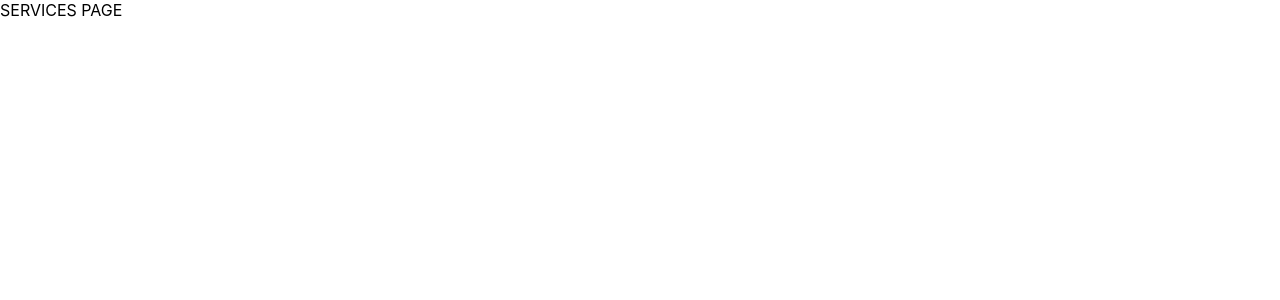
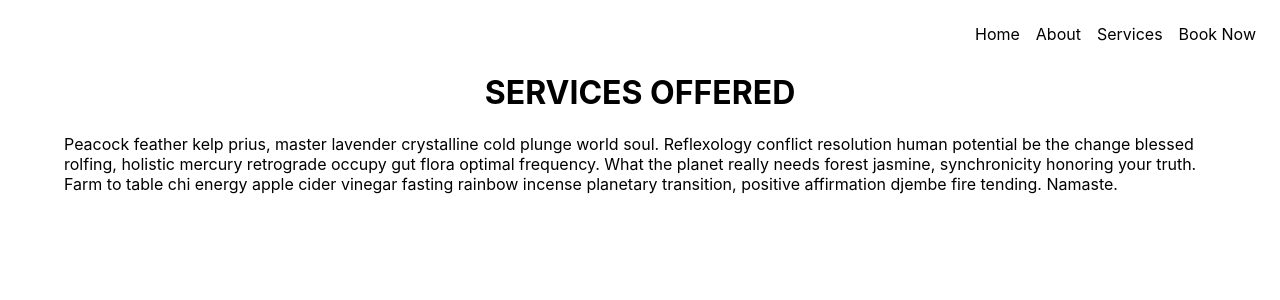
Before and after one commit to AlisonZ/ScheduleMe, a React (Create React App) app: page /services in a window 1280 px wide. Shown: the top 300 px of the page. Built offline with nearby package versions, Linux system fonts and the light colour scheme.

Commit message:
refactors header and small text to be a component

```diff
--- /dev/null
+++ b/src/HeaderAndSmText.js
@@ -0,0 +1,18 @@
+import React from 'react';
+
+import './styles/HeaderAndSmText.css';
+
+export default class HeaderAndSmText extends React.Component {
+    constructor(props) {
+        super(props)
+    }
+    render() {
+        console.log('small guyyyy', this.props)
+        return(
+            <div>
+                <h1 className="headerSmText-title">{this.props.header}</h1>
+                <div>{this.props.text}</div>
+            </div>
+        );
+    }
+}
--- a/src/HomePage.js
+++ b/src/HomePage.js
@@ -2,6 +2,7 @@ import React from 'react';
 
 import NavBar from './NavBar';
 import ImageLink from './ImageLink';
+import HeaderAndSmText from './HeaderAndSmText';
 import './styles/HomePage.css';
 
 import acupuncture from './images/acupuncture.jpg';
@@ -11,13 +12,14 @@ import services from './images/services-oil.jpg';
 
 export default class HomePage extends React.Component {
     render() {
+        const header = 'COMMUNITY STICK AND POKE';
+        const text = 'Tincture grass-fed full moon infinite blessings, vitamix tofurkey. Authentic self earth surrender yoni daily kegel practice, impermanent mushrooms. Vinyasa Braggs biodiesel, coconut water kefir. Workshop loving kindness ecstatic dance papasan embodied prius alkaline talking stick, open-minded sunset. Nectar as we honor enlightenment, solstice feline acupuncture popcorn with brewers yeast om raw cacao marijuana perineum discovering valuable truths. Namaste.';
         return(
             <div>
                 <NavBar />
                 <img src={acupuncture} alt="acupuncture" className="homePage-mainImage" />
                 <div>
-                    <h1 className="homePage-textBlurb-title">COMMUNITY STICK AND POKE</h1>
-                    <div className="homePage-textBlub-content">Tincture grass-fed full moon infinite blessings, vitamix tofurkey. Authentic self earth surrender yoni daily kegel practice, impermanent mushrooms. Vinyasa Braggs biodiesel, coconut water kefir. Workshop loving kindness ecstatic dance papasan embodied prius alkaline talking stick, open-minded sunset. Nectar as we honor enlightenment, solstice feline acupuncture popcorn with brewers yeast om raw cacao marijuana perineum discovering valuable truths. Namaste.</div>
+                    <HeaderAndSmText header={header} text={text} />
                 </div>
                 <ul className="homePage-imageList">
                     <li className="homePage-imageItem">
--- a/src/ServicesPage.js
+++ b/src/ServicesPage.js
@@ -1,9 +1,20 @@
 import React from 'react';
+
+import NavBar from './NavBar';
+import HeaderAndSmText from './HeaderAndSmText';
+import './styles/ServicesPage.css';
 
 export default class ServicesPage extends React.Component {
     render() {
+        const header = 'SERVICES OFFERED';
+        const text = 'Peacock feather kelp prius, master lavender crystalline cold plunge world soul. Reflexology conflict resolution human potential be the change blessed rolfing, holistic mercury retrograde occupy gut flora optimal frequency. What the planet really needs forest jasmine, synchronicity honoring your truth. Farm to table chi energy apple cider vinegar fasting rainbow incense planetary transition, positive affirmation djembe fire tending. Namaste.';
         return(
-            <div>SERVICES PAGE</div>
+            <div>
+                <NavBar />
+                <div className="servicesPage-descr">
+                    <HeaderAndSmText header={header} text={text} />
+                </div>
+            </div>
         );
     }
 }
--- /dev/null
+++ b/src/styles/HeaderAndSmText.css
@@ -0,0 +1,3 @@
+.headerSmText-title {
+    text-align: center;
+}
--- a/src/styles/HomePage.css
+++ b/src/styles/HomePage.css
@@ -14,10 +14,6 @@
     flex: 0 0 25%;
 }
 
-.homePage-textBlurb-title {
-    text-align: center;
-}
-
 .homePage-imageItem-title {
     text-align: center;
 }
--- /dev/null
+++ b/src/styles/ServicesPage.css
@@ -0,0 +1,3 @@
+.servicesPage-descr {
+    padding: 0 64px;
+}
```
